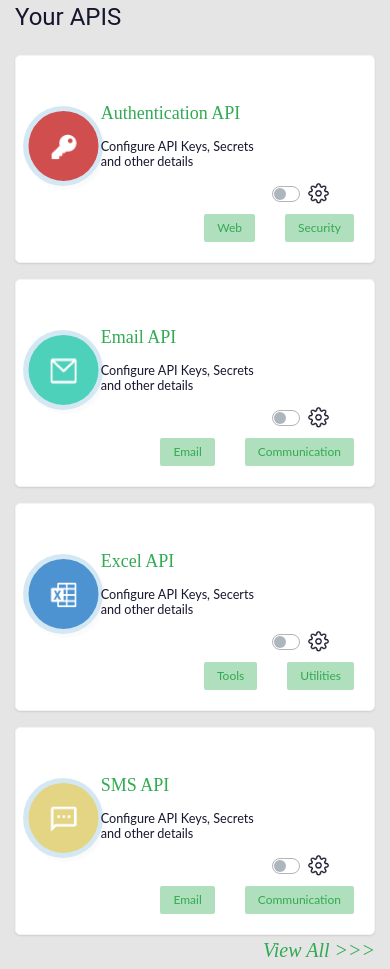
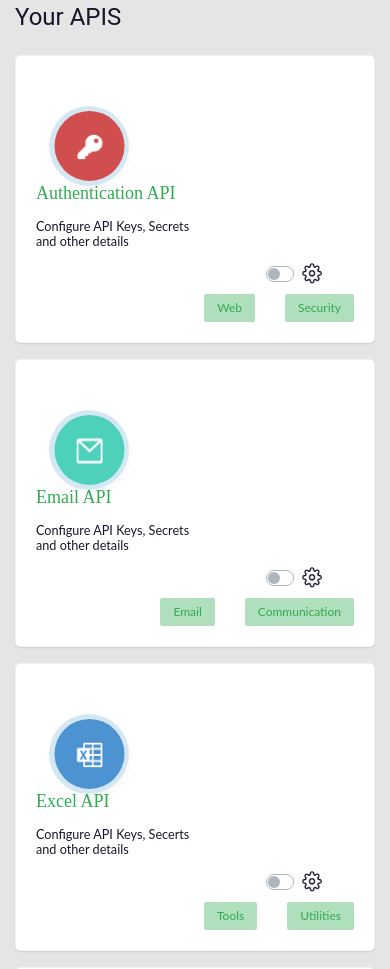
Before and after one commit to mosesbenjamin/new-ui, a plain HTML site: page index.html in a window 390 px wide. Shown: the part 284-1253 px from the top of the page. Drawn offline with nearby package versions, Linux system fonts and the light colour scheme.

Commit message:
New UI dasboard implementation

```diff
--- a/index.html
+++ b/index.html
@@ -80,14 +80,14 @@
 					<div class="col-md-3 mt-3" >
 						<div class="card">
 							<div class="row">
-								<div class="col-2 col-md-3">
+								<div class="col-6 col-md-3">
 									<div class="ext-cont">
 										<div class="img-container-1 text-center ml-3">
 											<img src="./assets/images/key.png" class="img-main" style="top: 10px;" alt="key">
 									 	</div>
 									</div>
 								</div>
-								<div class="col-10 col-md-9">
+								<div class="col-12 col-md-9">
 									<div class="card-body">
 									    <h5 class="card-title header mt-4">Authentication API</h5>
 									    <p class="card-text body-text"> Configure API Keys, Secrets and other details</p>
@@ -110,14 +110,14 @@
 					<div class="col-md-3 mt-3" >
 						<div class="card">
 							<div class="row">
-								<div class="col-2 col-md-3">
+								<div class="col-6 col-md-3">
 									<div class="ext-cont">
 										<div class="img-container-2 text-center ml-3">
 											<img src="./assets/images/email.png" class="img-main" style="top: 10px;" alt="key">
 									 	</div>
 									</div>
 								</div>
-								<div class="col-10 col-md-9">
+								<div class="col-12 col-md-9">
 									<div class="card-body">
 									    <h5 class="card-title header mt-4">Email API</h5>
 									    <p class="card-text body-text"> Configure API Keys, Secrets and other details</p>
@@ -140,14 +140,14 @@
 					<div class="col-md-3 mt-3" >
 						<div class="card">
 							<div class="row">
-								<div class="col-2 col-md-3">
+								<div class="col-6 col-md-3">
 									<div class="ext-cont">
 										<div class="img-container-3 text-center ml-3">
 											<img src="./assets/images/excel.png" class="img-main" style="top: 10px;" alt="key">
 									 	</div>
 									</div>
 								</div>
-								<div class="col-10 col-md-9">
+								<div class="col-12 col-md-9">
 									<div class="card-body">
 									    <h5 class="card-title header mt-4">Excel API</h5>
 									    <p class="card-text body-text"> Configure API Keys, Secerts and other details</p>
@@ -170,14 +170,14 @@
 					<div class="col-md-3 mt-3" >
 						<div class="card">
 							<div class="row">
-								<div class="col-2 col-md-3">
+								<div class="col-6 col-md-3">
 									<div class="ext-cont">
 										<div class="img-container-4 text-center ml-3">
 											<img src="./assets/images/sms.png" class="img-main" style="top: 10px;" alt="key">
 									 	</div>
 									</div>
 								</div>
-								<div class="col-10 col-md-9">
+								<div class="col-12 col-md-9">
 									<div class="card-body">
 									    <h5 class="card-title header mt-4">SMS API</h5>
 									    <p class="card-text body-text"> Configure API Keys, Secrets and other details</p>
```
